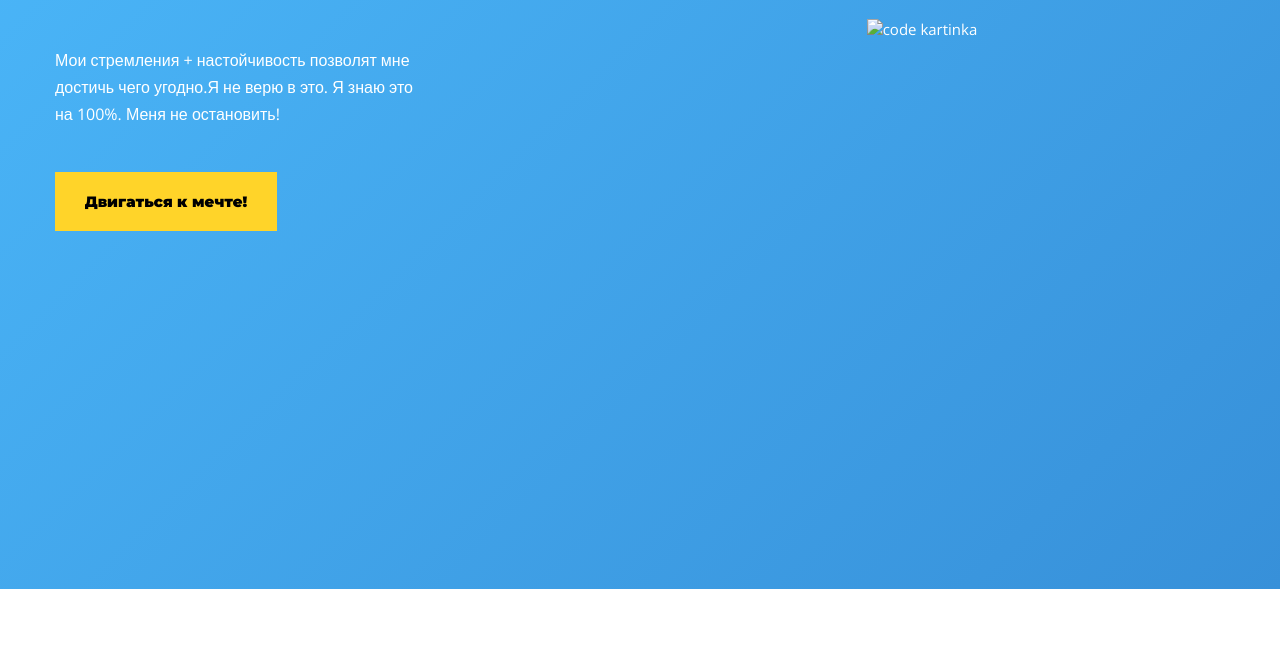
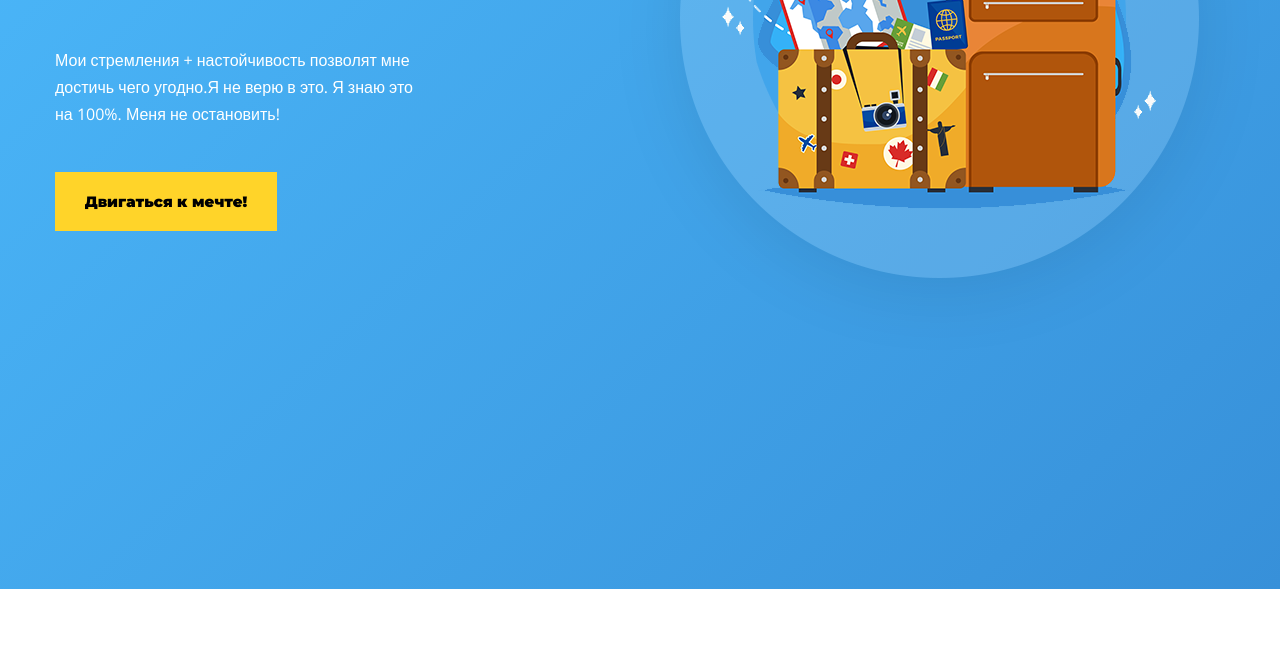
Before and after one commit to everest888/vsm, a plain HTML site: page index.html in a window 1280 px wide. Shown: the part 488-1141 px from the top of the page. Drawn offline with nearby package versions, Linux system fonts and the light colour scheme; files whose address does not match are found by name.

Commit message:
Update index.html

```diff
--- a/index.html
+++ b/index.html
@@ -25,7 +25,7 @@
                         <br> на 100%. Меня не остановить!</p>
                     <a href="#" class="btn">Двигаться к мечте!</a>
                 </div>
-                <img src="images/kartinka.png" alt="code kartinka" class="kartinka">
+                <img src="kartinka.png" alt="code kartinka" class="kartinka">
             </div>
         </div>
     </header>
```
